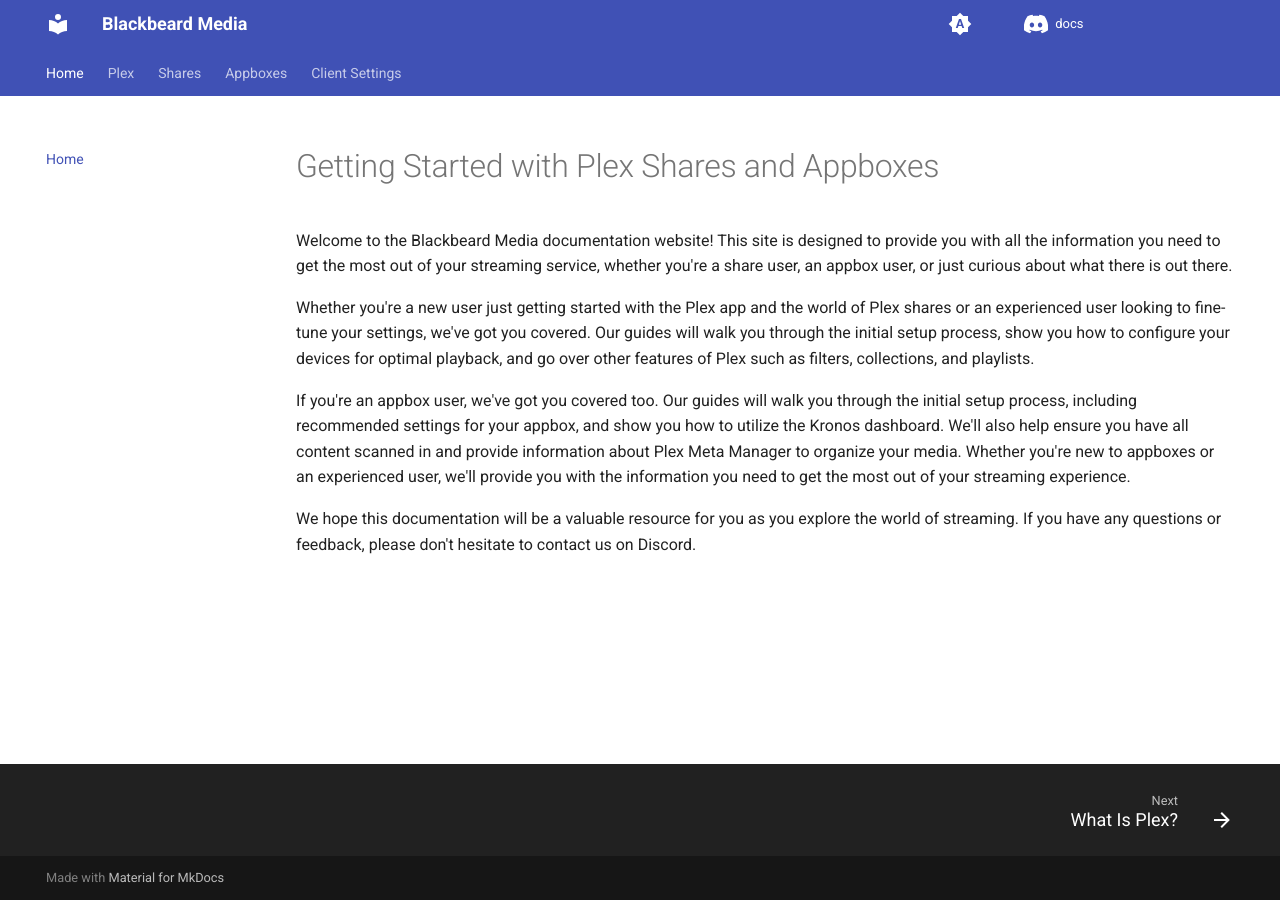
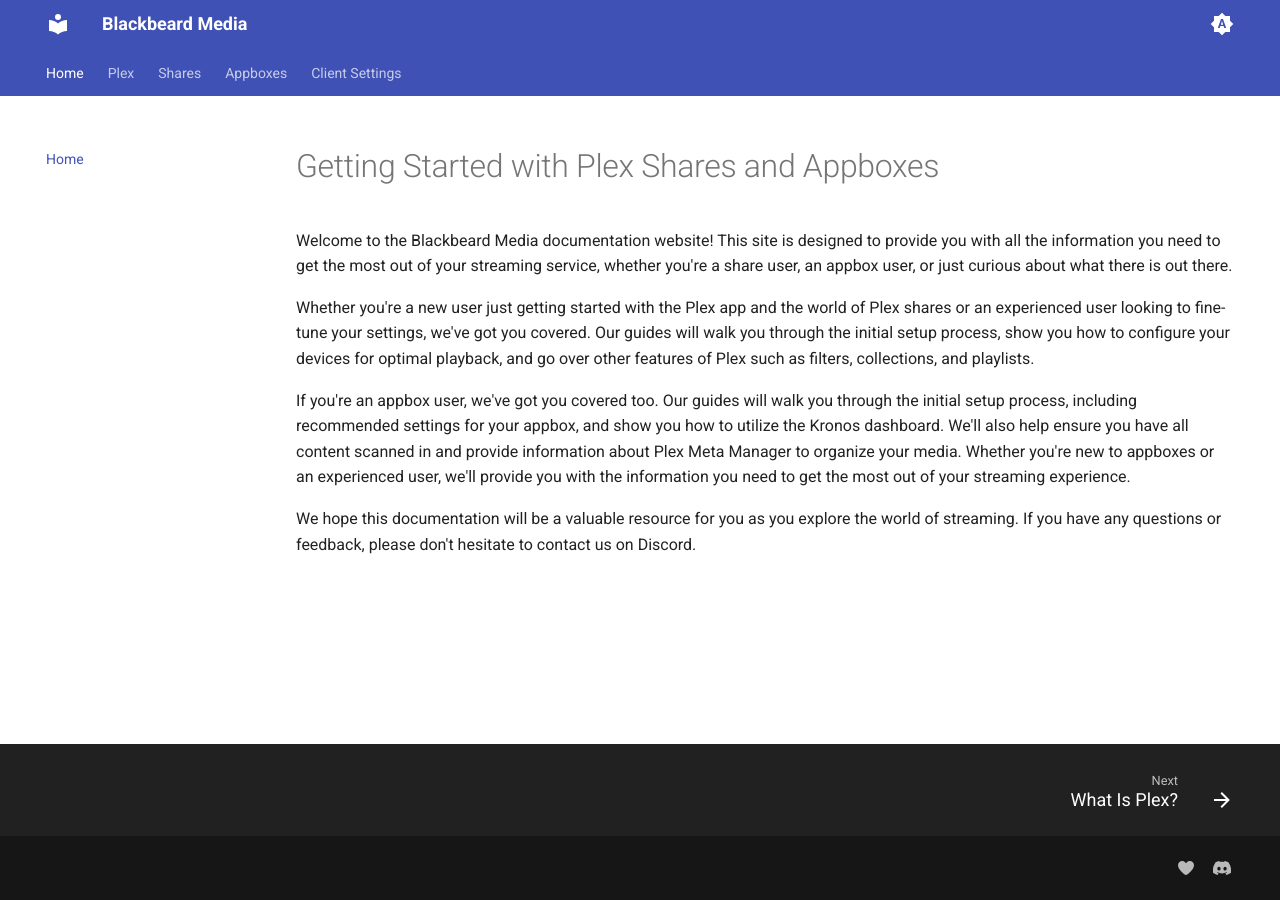
Before and after one commit to neomedia6989/docs-2, an MkDocs documentation site: the page built from docs/index.md, in a window 1280 px wide. Built offline with MkDocs 1.6.1 and Material for MkDocs 9.7.7, drawn with Linux system fonts in a browser that asks for light colours; some of the changed lines change nothing that is shown.

Commit message:
Update mkdocs.yml

```diff
--- a/mkdocs.yml
+++ b/mkdocs.yml
@@ -1,8 +1,5 @@
 site_name: Blackbeard Media
 site_url: https://docs.blackbeard.media/
-
-repo_name: docs
-repo_url: https://discord.blackbeard.media/
 
 markdown_extensions:
   - admonition
@@ -52,10 +49,17 @@
     - navigation.footer
     - toc.integrate
 
-  extra:
-    social:
-      - icon: fontawesome/brands/discord
-        link: https://discord.blackbeard.media
+extra:
+  generator: false
+  social:
+  - icon: fontawesome/solid/heart
+    class: md-social__link heart
+    link: 'https://donate.blackbeard.media'
+    name: Donate
+  - icon: fontawesome/brands/discord
+    class: md-social__link
+    link: 'https://discord.blackbeard.media'
+    name: Discord
 
   language: en
 
```
